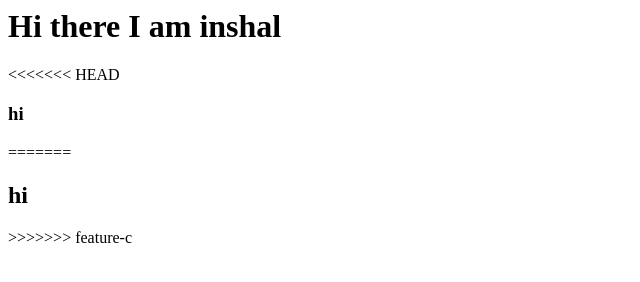
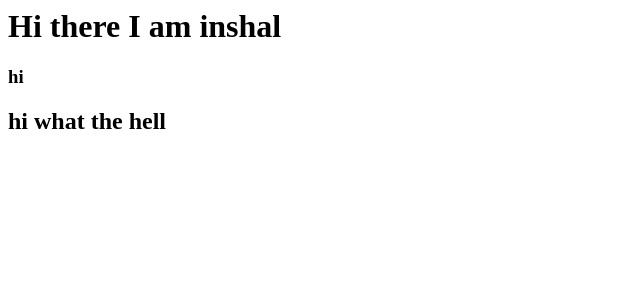
Before and after one commit to 0x03a/gitone, a plain HTML site: page gitone/index.html in a window 1280 px wide. Shown: the whole page, without its empty margins (0-640 px from the left). Drawn offline with Linux system fonts and the light colour scheme.

Commit message:
added info in h2

```diff
--- a/gitone/index.html
+++ b/gitone/index.html
@@ -6,10 +6,7 @@
 </head>
 <body>
     <h1> Hi there I am inshal </h1>
-<<<<<<< HEAD
     <h3> hi</h3>
-=======
-    <h2> hi</h2>
->>>>>>> feature-c
+    <h2> hi what the hell</h2>
 </body>
 </html>
```
